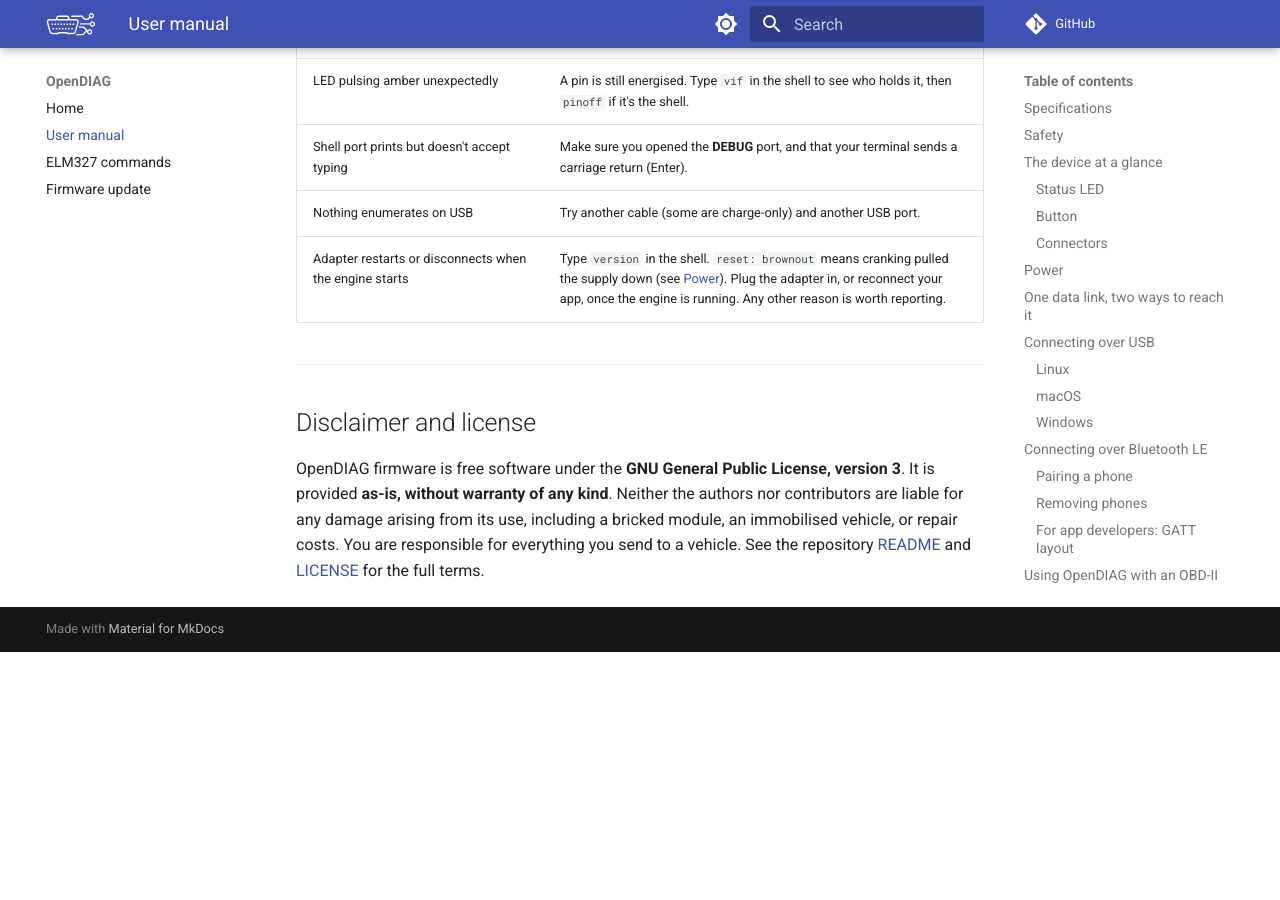
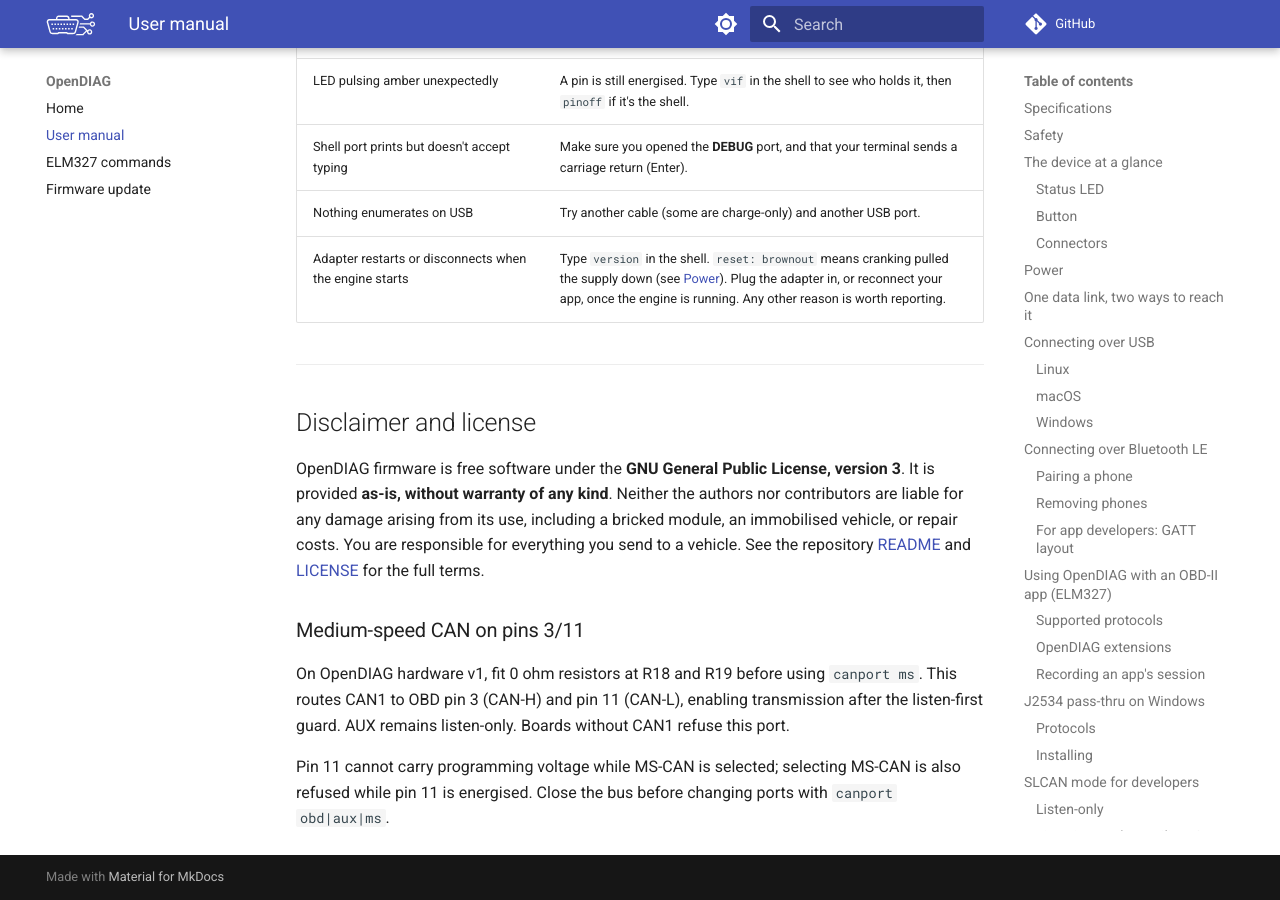
Before and after one commit to maximus64/opendiag-firmware, an MkDocs documentation site: the page built from docs/manual.md, in a window 1280 px wide and 900 px high, scrolled down 17184 px. Built offline with MkDocs 1.6.1 and Material for MkDocs 9.7.7, drawn with Linux system fonts in a browser that asks for light colours; comment, search, counter and statistics services are not loaded; before the commit the page ends 17836 px from its top, so only the background shows below that.

Commit message:
docs/manual.md: document the pins 3/11 CAN rework and canport ms
A new section explains fitting R18 and R19, selecting the port and
the pin 11 interlock. The shell table, README.md and the developer
guide's open work follow.

```diff
--- a/docs/manual.md
+++ b/docs/manual.md
@@ -603,3 +603,9 @@ for any damage arising from its use, including a bricked module, an immobilised
 costs. You are responsible for everything you send to a vehicle. See the repository
 [README](https://github.com/maximus64/opendiag-firmware/blob/main/README.md) and
 [LICENSE](https://github.com/maximus64/opendiag-firmware/blob/main/LICENSE) for the full terms.
+
+### Medium-speed CAN on pins 3/11
+
+On OpenDIAG hardware v1, fit 0 ohm resistors at R18 and R19 before using `canport ms`. This routes CAN1 to OBD pin 3 (CAN-H) and pin 11 (CAN-L), enabling transmission after the listen-first guard. AUX remains listen-only. Boards without CAN1 refuse this port.
+
+Pin 11 cannot carry programming voltage while MS-CAN is selected; selecting MS-CAN is also refused while pin 11 is energised. Close the bus before changing ports with `canport obd|aux|ms`.
```
